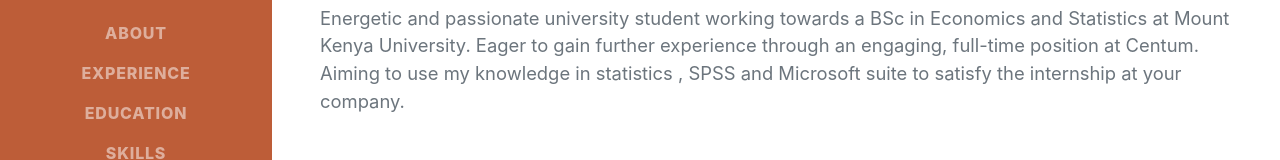
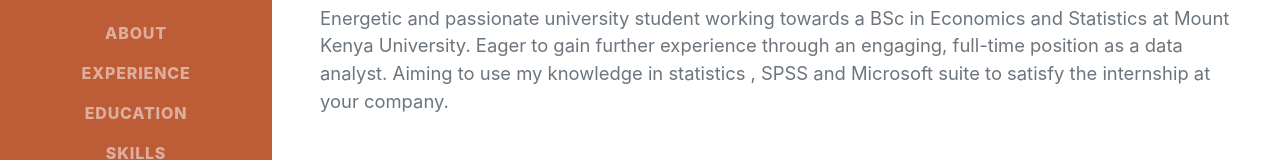
Before and after one commit to evamwende/evamwende.github.io, a plain HTML site: page index.html in a window 1280 px wide. Shown: the part 378-538 px from the top of the page. Drawn offline with nearby package versions, Linux system fonts and the light colour scheme; a web font is replaced by a local one.

Commit message:
removed centum

```diff
--- a/index.html
+++ b/index.html
@@ -46,7 +46,7 @@
                         Nairobi, Kenya
                         <a href="mailto:Evakiio.m@gmail.com">Evakiio.m@gmail.com</a>
                     </div>
-                    <p class="lead mb-5">Energetic and passionate university student working towards a BSc in Economics and Statistics at Mount Kenya University. Eager to gain further experience through an engaging, full-time position at Centum. Aiming to use my knowledge in statistics , SPSS and Microsoft suite to satisfy the internship at your company.
+                    <p class="lead mb-5">Energetic and passionate university student working towards a BSc in Economics and Statistics at Mount Kenya University. Eager to gain further experience through an engaging, full-time position as a data analyst. Aiming to use my knowledge in statistics , SPSS and Microsoft suite to satisfy the internship at your company.
                     </p>
                     <div class="social-icons">
                         <a class="social-icon" href="#"><i class="fab fa-linkedin-in"></i></a>
```
